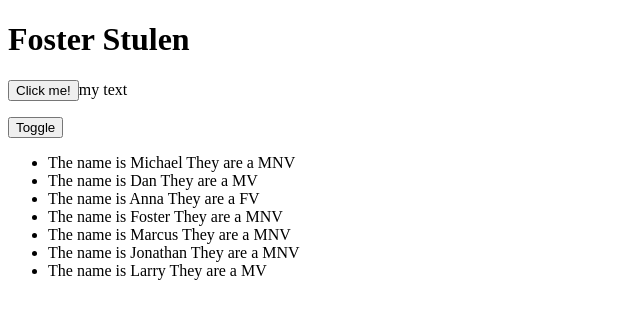
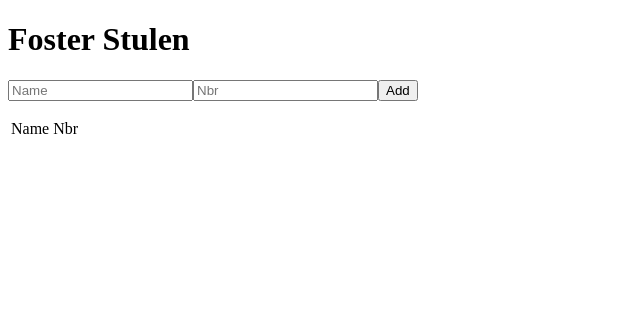
Before and after one commit to propofthedead/Anuglar-tutorial, an Angular app: page / in a window 1280 px wide. Shown: the top 318 px of the page, without its empty margins (0-640 px from the left). Built offline with nearby package versions, Linux system fonts and the light colour scheme.

Commit message:
making a addable table

```diff
--- a/src/app/app.component.html
+++ b/src/app/app.component.html
@@ -1,21 +1,13 @@
-<h1>{{title}}</h1>
-<p>
-  <button (click)="onclick()">Click me!</button>
-  <label>{{sometext}}</label>
-</p>
-<button (click)="toggle()">Toggle</button>
-<div *ngIf="dispName">
-  <ul>
-    <li *ngFor= "let name of names">
-      The name is {{name.name}}
-      They are a
-      <span [ngSwitch]="name.tag">
-        <span *ngSwitchCase=1>FV</span>
-        <span *ngSwitchCase=2>FNV</span>
-        <span *ngSwitchCase=3>MV</span>
-        <span *ngSwitchCase=4>MNV</span>
-      </span>
-    </li>
-  </ul>
+<div>
+  <h1>{{title}}</h1>
+  <input type="text" [(ngModel)]="name" placeholder="Name">
+  <input type="number" [(ngModel)]="nbr" placeholder="Nbr">
+  <button (click)="add()">Add</button>
 
+  <p></p>
+
+  <table>
+    <tr><td>Name</td><td>Nbr</td></tr>
+    <tr *ngFor="let n of names"><td>{{n.name}}</td><td>{{n.nbr}}</td></tr>
+  </table>
 </div>
--- a/src/app/app.component.ts
+++ b/src/app/app.component.ts
@@ -8,17 +8,20 @@ import { Component } from '@angular/core';
 export class AppComponent {
   title:string = 'Foster Stulen';
   sometext='my text';
-  names=[
-    {name: "Michael",   tag:4},
-    {name: "Dan",       tag:3},
-    {name: "Anna",      tag:1},
-    {name:"Foster",     tag:4},
-    {name:"Marcus",     tag:4},
-    {name:"Jonathan",   tag:4},
-    {name: "Larry",     tag:3}
-  ];
+  names=[];
+  name: string;
+  nbr:number;
+
+  add(): void{
+    let obj= {
+      name: this.name,
+      nbr: this.nbr
+    };
+    this.names.push(obj);
+    console.log(this.names);
+  }
   dispName:boolean=true;
-
+  aMessage= "Starting Message Losers";
   toggle(): void {
     this.dispName=!this.dispName;
   }
--- a/src/app/app.module.ts
+++ b/src/app/app.module.ts
@@ -1,4 +1,5 @@
 import { BrowserModule } from '@angular/platform-browser';
+import {FormsModule} from '@angular/forms';
 import { NgModule } from '@angular/core';
 
 import { AppComponent } from './app.component';
@@ -18,7 +19,7 @@ import { UserCreateComponent } from './user/user-create/user-create.component';
     UserCreateComponent
   ],
   imports: [
-    BrowserModule
+    BrowserModule,FormsModule
   ],
   providers: [],
   bootstrap: [AppComponent]
```
